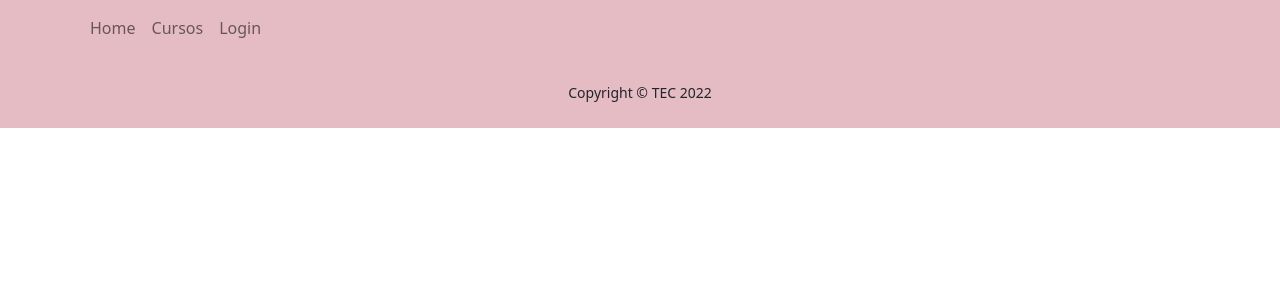
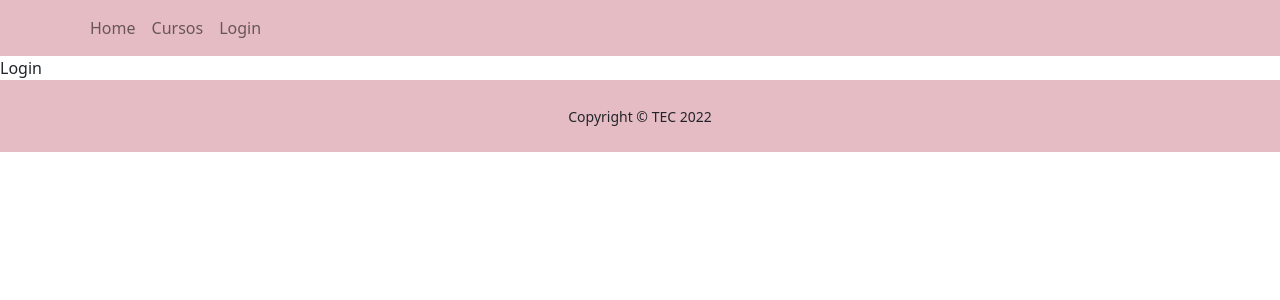
Before and after one commit to ALANCRUZ96942/Proyecto_final_web, a React (Create React App) app in the folder frontend/: page /login in a window 1280 px wide. Shown: the top 300 px of the page. Built offline with nearby package versions, Linux system fonts and the light colour scheme; a web font is replaced by a local one.

Commit message:
Login Route added

```diff
--- a/frontend/src/App.js
+++ b/frontend/src/App.js
@@ -6,6 +6,7 @@
 import Footer from "./components/Footer";
 import Home from "./components/Home";
 import Courses from "./components/Courses";
+import Login from './components/Login';
 
 function App() {
   return (
@@ -15,6 +16,7 @@
       <Routes>
         <Route path="/" element={<Home />}   />
         <Route path="/cursos" element={<Courses />}   />
+        <Route path="/login" element={<Login />}   />
       </Routes>
     <Footer />
     </BrowserRouter>
--- /dev/null
+++ b/frontend/src/components/Login.js
@@ -0,0 +1,9 @@
+import React from 'react'
+
+function Login() {
+  return (
+    <div>Login</div>
+  )
+}
+
+export default Login
```
Also changed, not shown: frontend/src/components/Courses.js (+5 -5 lines), 1 other file (tests, documents, lock files or other folders).
